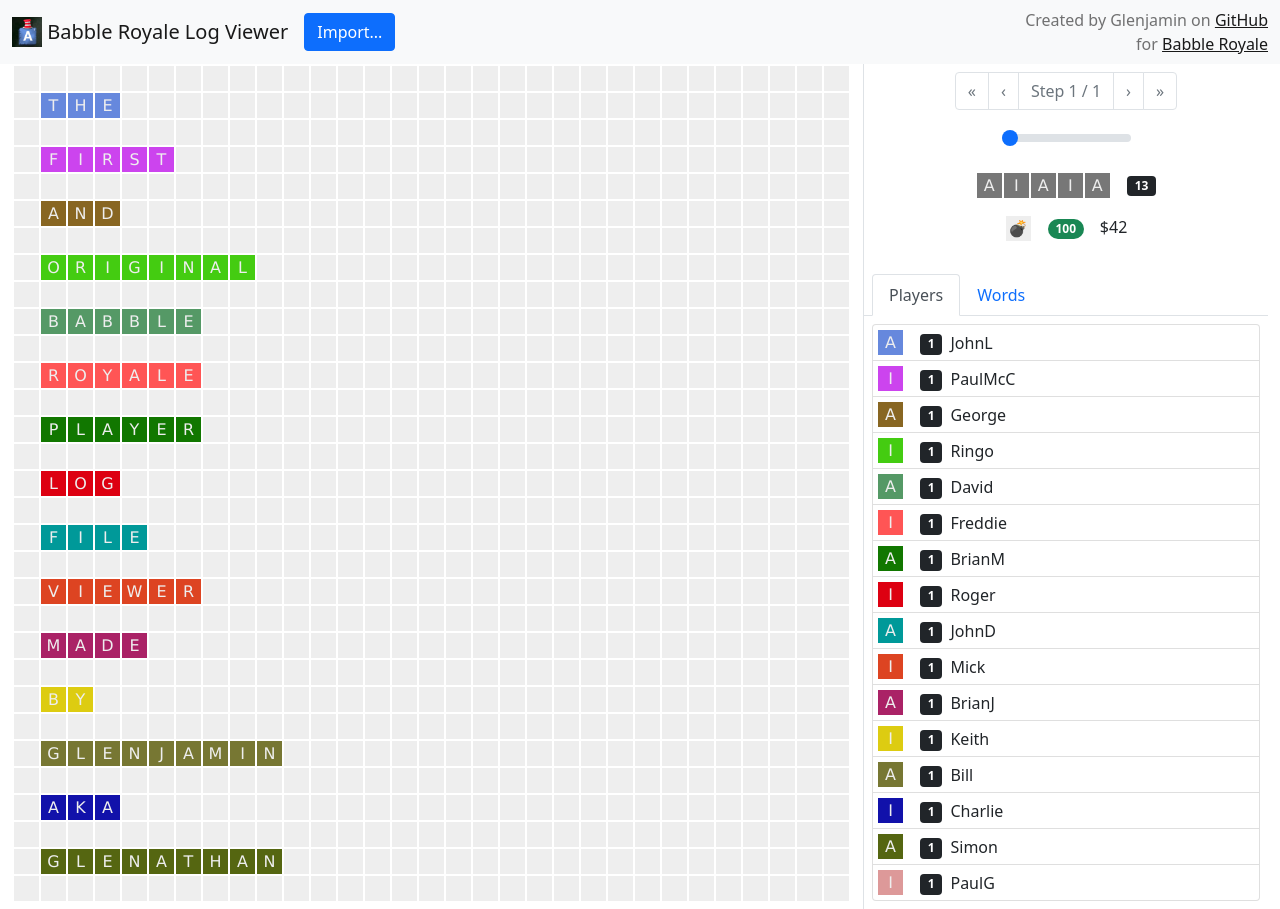
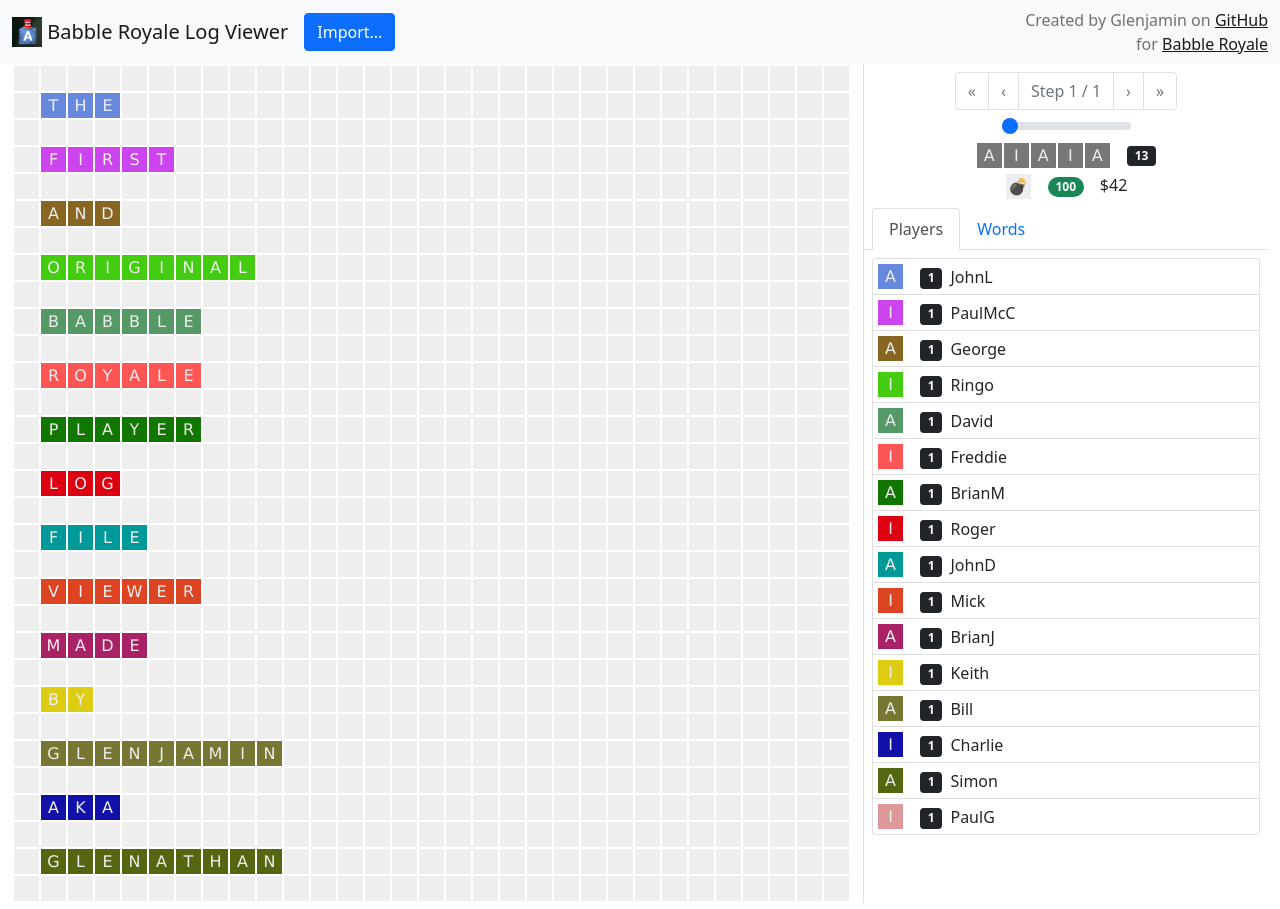
Before and after one commit to glenjamin/babblog-royale, a React (Create React App) app: page / in a window 1280 px wide. Built offline with nearby package versions, Linux system fonts and the light colour scheme.

Commit message:
Extract constant and add more room

```diff
--- a/src/App.tsx
+++ b/src/App.tsx
@@ -15,6 +15,7 @@
 import Words from "./Words";
 
 import useAppReducer from "./reducer";
+import PlayFinder from "./PlayFinder";
 
 function App() {
   const [state, actions] = useAppReducer();
@@ -68,7 +69,7 @@
                 {...game.timeline[currentStep].player}
               />
             </Stack>
-            <Tabs defaultActiveKey="players" className="mt-3 ps-2">
+            <Tabs defaultActiveKey="players" className="mt-1 ps-2">
               <Tab eventKey="players" title="Players">
                 <Stack className="p-2">
                   <PlayerList
--- a/src/GameStepper.tsx
+++ b/src/GameStepper.tsx
@@ -12,6 +12,7 @@
   stepForwards: () => void;
   stepMeForwards: () => void;
 }
+
 function GameStepper(props: GameStepperProps): JSX.Element {
   const {
     currentStep,
@@ -20,13 +21,13 @@
     stepBack,
     stepTo,
     stepForwards,
-    stepMeForwards,
+    stepMeForwards
   } = props;
   return (
     <>
       <Row className="justify-content-sm-center">
         <Col sm="auto">
-          <Pagination>
+          <Pagination className="mb-1">
             <Pagination.First
               disabled={currentStep === 0}
               onClick={stepMeBack}
@@ -55,14 +56,13 @@
         </Col>
       </Row>
       <Row className="justify-content-sm-center">
-        <Col sm="auto">
         <Form.Range
           min="0"
           max={max}
           value={currentStep}
           onChange={(e) => stepTo(Number(e.target.value))}
+          style={{ width: "auto" }}
         />
-        </Col>
       </Row>
     </>
   );
--- a/src/PlayerState.tsx
+++ b/src/PlayerState.tsx
@@ -20,7 +20,7 @@
   const level = levels.findIndex((n) => n > points);
   return (
     <>
-      <Row className="justify-content-sm-center my-3">
+      <Row className="justify-content-sm-center my-1">
         <Col className="d-flex" sm="auto">
           {letters.map((letter, i) => (
             <LetterCell key={i} letter={letter} />
@@ -33,7 +33,7 @@
           </div>
         </Col>
       </Row>
-      <Row className="justify-content-sm-center mb-3">
+      <Row className="justify-content-sm-center mb-1">
         <Col className="d-flex" sm="auto">
           {items.map((item, i) => (
             <BonusCell key={i} bonus={item} />
--- a/src/Words.tsx
+++ b/src/Words.tsx
@@ -1,10 +1,7 @@
 import { useMemo } from "react";
 
 import Button from "react-bootstrap/Button";
-
-// This feels like a hack, but the CSS to make it relative seemed even more
-// complicated.
-const approxGridHeight = 580;
+import { approxTabContentMaxHeight } from "./constants";
 
 interface WordsProps {
   timeline: Array<{
@@ -27,7 +24,7 @@
   return (
     <ul
       className="list-unstyled"
-      style={{ overflowY: "auto", maxHeight: approxGridHeight }}
+      style={{ overflowY: "auto", maxHeight: approxTabContentMaxHeight }}
     >
       {relevant.map(([i, words]) => (
         <li
--- a/src/constants.ts
+++ b/src/constants.ts
@@ -13,3 +13,5 @@
   if (["q", "z"].includes(tile)) return 10;
   return 0;
 }
+
+export const approxTabContentMaxHeight = 650;
```
Lines whose indentation alone changed are shown as unchanged.
